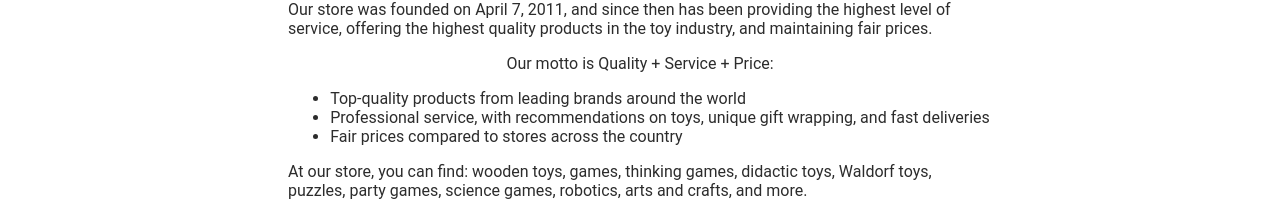
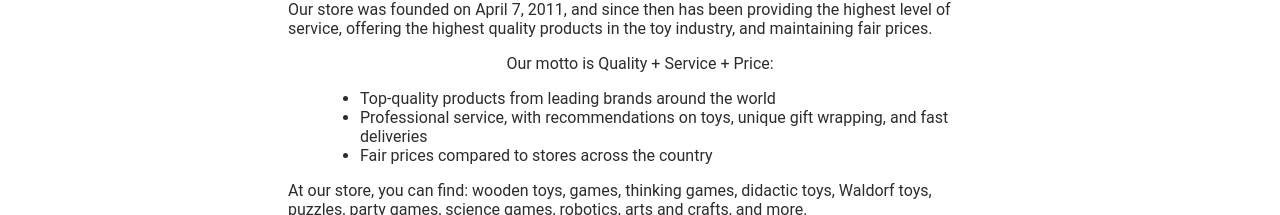
Before and after one commit to MickaelLepicier/mistertoy-frontend, a React (Vite) app: page /about in a window 1280 px wide. Shown: the part 271-486 px from the top of the page. Built offline with nearby package versions, Linux system fonts and the light colour scheme; no server answers; a web font is replaced by a local one.

Commit message:
Change css to look better

```diff
--- a/src/RootComp.jsx
+++ b/src/RootComp.jsx
@@ -12,25 +12,15 @@ import { ToyIndex } from './pages/ToyIndex'
 import { ToyDetails } from './pages/ToyDetails'
 import { ToyEdit } from './cmps/ToyEdit'
 
-
-//TODOS - Add CSS
-
-// imports:
-
-// ToyDetails
-// ToyEdit
-
-// TODO keep going ;)
-
 function App() {
   const style = {
-    minHeight: 'calc(100vh - 228px)'
+    minHeight: '85vh'
   }
 
   return (
     <Provider store={store}>
       <Router>
-        <section >
+        <section>
           <AppHeader />
           <main style={style}>
             <Routes>
@@ -40,7 +30,6 @@ function App() {
               <Route path="/toy/:toyId" element={<ToyDetails />} />
               <Route path="/toy/edit/:toyId?" element={<ToyEdit />} />
               {/* <Route element={<ToyDashboard />} path="/dashboard" /> */}
-
             </Routes>
           </main>
           <AppFooter />
--- a/src/assets/style/cmps/AboutUs.css
+++ b/src/assets/style/cmps/AboutUs.css
@@ -1,5 +1,6 @@
 .about-page{
     justify-items: center;
+    margin-block-end: 5em;
 }
 
 .about-page h1{
@@ -11,3 +12,8 @@
     max-width: 55%;
     /* text-align: center;  */
 }
+
+.about-page ul {
+    max-width: 50%;
+    /* text-align: center;  */
+}
--- a/src/assets/style/cmps/ToyIndex.css
+++ b/src/assets/style/cmps/ToyIndex.css
@@ -4,6 +4,7 @@
 
 .toy-index .pagination {
   text-align: center;
+  margin-block-end: 5em;
 }
 
 .toy-index .loader-container {
```
